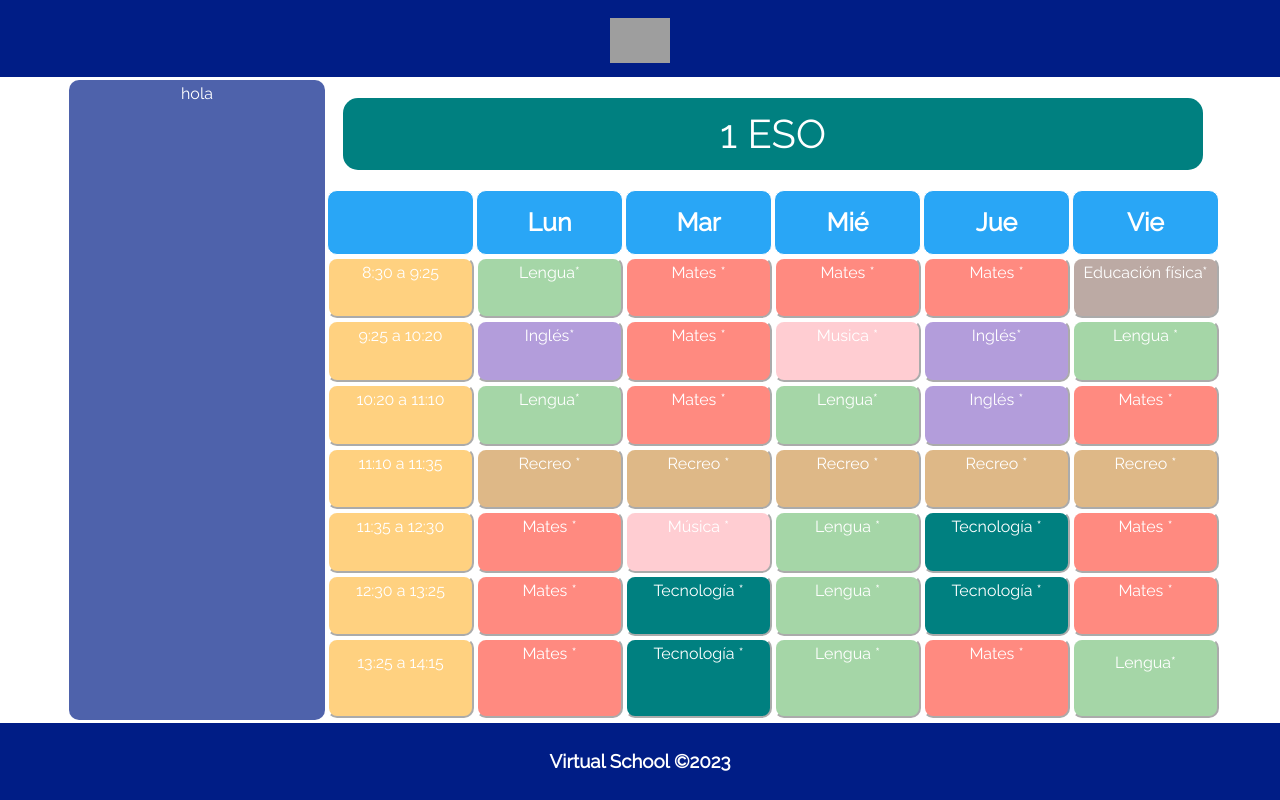
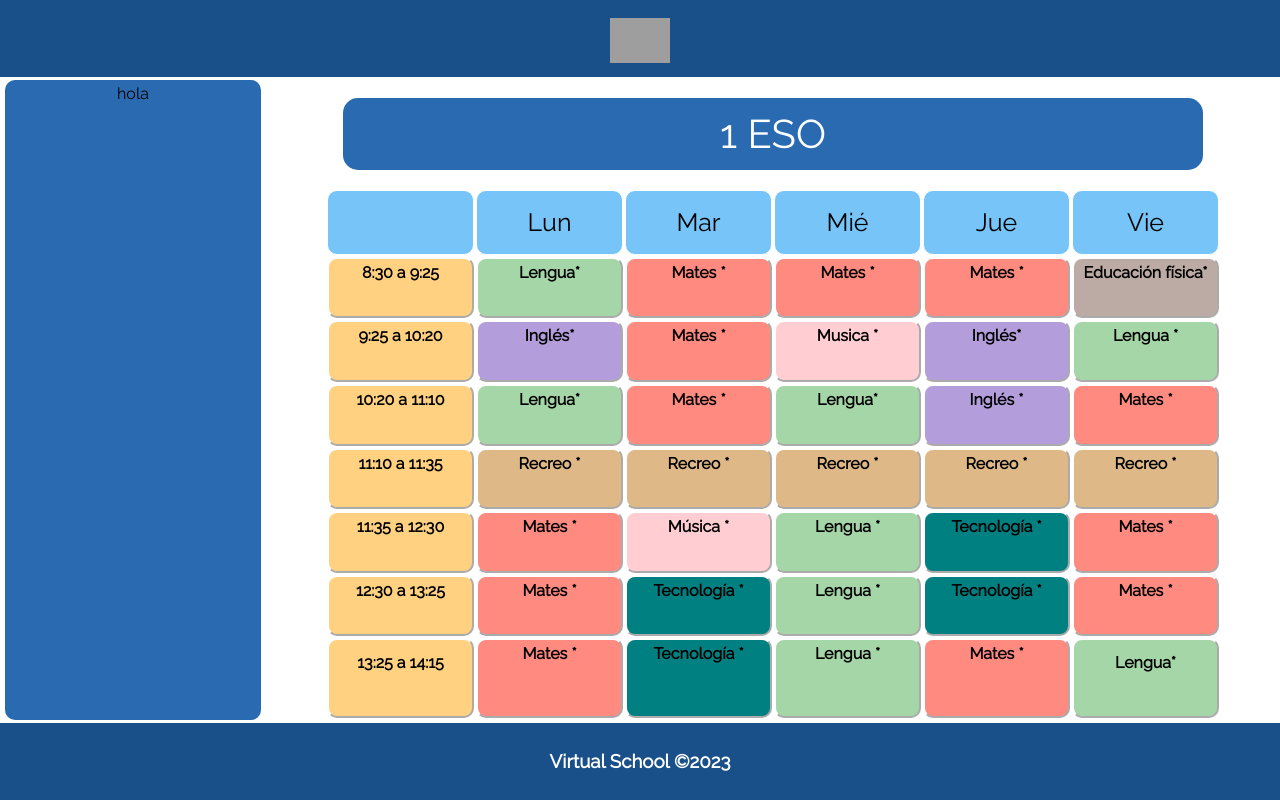
Before and after one commit to 12jaime12/VirtualSchool, a React (Vite) app: page /dashboard in a window 1280 px wide. Built offline with nearby package versions, Linux system fonts and the light colour scheme; grey boxes are pictures that could not be loaded.

Commit message:
retoques

```diff
--- a/src/components/Footer/Footer.css
+++ b/src/components/Footer/Footer.css
@@ -1,10 +1,14 @@
 footer{
     width: 100vw;
     min-height: 10vh;
-    background-color: #001d86;
+    background-color:#1a5089;
     display: flex;
     justify-content: center;
     align-items: center;
     color: #fff;
     border-top: 3px solid white;
 }
+
+h3{
+    font-weight: bolder;
+}
--- a/src/components/Header/Header.css
+++ b/src/components/Header/Header.css
@@ -1,7 +1,7 @@
 header{
     width: 100vw;
     height: 10vh;
-    background-color: #001d86;
+    background-color: #1a5089;
 	border-bottom: 3px solid white;
 }
 .logoVirtualSchool img{
--- a/src/components/HorarioEscolar/Horario1/Horario1.css
+++ b/src/components/HorarioEscolar/Horario1/Horario1.css
@@ -6,25 +6,31 @@ tabla{
     width: 100%;
     height: 80vh;
 }
-table > caption {
+table > caption{
 	border-radius: 15px;
 	text-transform: uppercase;
 	text-align: center;
-	background-color: #008080;
-	color: #ffffff;
+	background-color: #296ab1;
+	color: white;
 	font-size: 40px;
+    font-weight: bold;
+	margin:2% 2% 2% 2%;
+    font-weight: 300;
+}
 
-	margin:2% 2% 2% 2% ;
-}
-thead> tr > th {; background-color:#29a6F6;
+thead> tr > th {
+    background-color:#76c4f8;
 	border: 1px solid  white;
-	border-radius: 10px ; height:50px;
+	border-radius: 10px ;
+    height:50px;
 	text-align:center;
 	vertical-align:center;
-font-size:25px;  margin: 1%; padding:1%;}
+    font-size:25px;
+    margin: 1%;
+    padding:1%;
+}
 
 tr:nth-child(odd) {
-
 	border-radius: 10px 10px 10px 10px;
 	padding:1%;
 	margin:1%;
@@ -49,16 +55,13 @@ tr:last-child > td:last-child {
 	margin:1%;
 	border-radius: 10px;
 }
-
-table.cal>tbody> th,td
- {
+table.cal>tbody> th,td{
 	display:in-line;
 	    width:10%;margin: 2%;
 	padding:2%;
 	height:60px;
 		border: 2px outset white;
 	vertical-align:top;
-
 	text-align: center;
 	border-radius: 10px;
 }
@@ -66,6 +69,8 @@ th {
 	text-align: center;
 	background: #ffffff;
 	border: 2px outset grey;
+    font-weight: 300;
+    color: black;
 }
 
 .horas{
@@ -78,12 +83,37 @@ th {
     margin: 0;
     background-color: #A5D6A7;
 }
-.Mates{ padding:0; margin:0; background-color: #FF8A80;}
-.Ingles{ padding:0; margin:0; background-color: #B39DDB ;}
-.Musica { padding:0; margin:0; background-color: #FFCDD2 ;}
-.Tecno{ padding:0; margin:0; background-color:#008080 ;}
-.Edfisica{ padding:0; margin:0; background-color:#BCAAA4;}
-.recreo {background-color:burlywood;margin;0;padding:0;}
+
+.Mates{
+    padding:0;
+    margin:0;
+    background-color: #FF8A80;
+}
+.Ingles{
+    padding:0;
+    margin:0;
+    background-color: #B39DDB ;
+}
+.Musica {
+    padding:0;
+    margin:0;
+    background-color: #FFCDD2 ;
+}
+.Tecno{
+    padding:0;
+    margin:0;
+    background-color:#008080 ;
+}
+.Edfisica{
+    padding:0;
+    margin:0;
+    background-color:#BCAAA4;
+}
+.recreo {
+    background-color:burlywood;
+    margin:0;
+    padding:0;
+}
 span {
 	display: block;
 	text-align: center;
@@ -93,3 +123,8 @@ span {
 td:active > span {
 	visibility: visible;
 }
+
+td{
+    color: black;
+    font-weight: bolder;
+}
--- a/src/pages/Dashboard/Dashboard.css
+++ b/src/pages/Dashboard/Dashboard.css
@@ -2,21 +2,36 @@
     display: flex;
 }
 .optionsD{
-    background-color: #001d86B1;
+    background-color: #296ab1;
     width: 20vw;
     height: 80vh;
     display: flex;
     justify-content: center;
     border-radius: 10px;
 }
-.optionsD p{
-    font-weight: 300;
-    color: white;
+
+.optionsD h3:hover{
+    box-shadow: 10px 5px 5px black;
+}
+
+.optionsD h3{
+    width: 18vw;
+    height: 6vh;
+    background-color: aliceblue;
+    text-align: center;
+    color: black;
+    display: flex;
+    justify-content: center;
+    align-items: center;
+    border-radius: 10px;
+    margin-top: 2rem;
 }
 .contentD{
-    width: 70vw;
+    width: 80vw;
     height: 80vh;
-
+    display: flex;
+    justify-content: center;
+    align-items: center;
 }
 
 div.optionsD{
```
Lines whose indentation alone changed are shown as unchanged.
